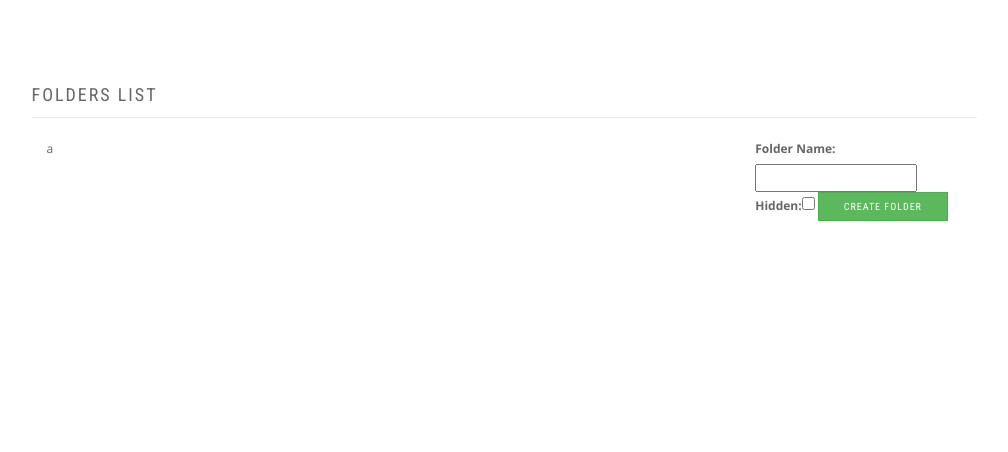
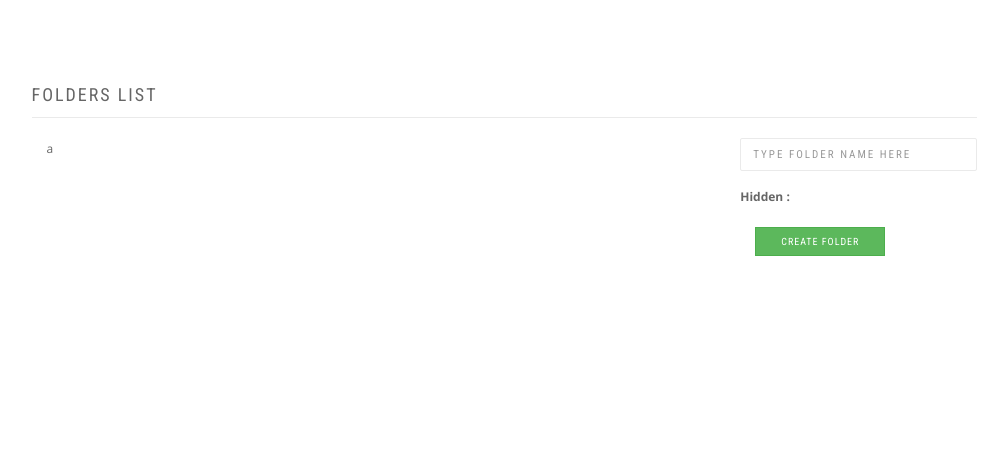
Before and after one commit to alic-xc/FileManager, a Django app: page /folder in a window 1280 px wide. Shown: the part 50-502 px from the top of the page, without its empty margins (136-1144 px from the left). Run offline with Django 3.2, Linux system fonts and the light colour scheme; some libraries are stand-ins or nearby versions; some web fonts are replaced.

Commit message:
working on the form for input attributes. Though flask is simpler than django

```diff
--- a/Manager/forms.py
+++ b/Manager/forms.py
@@ -1,8 +1,9 @@
 from django import forms
 
 class folderForm(forms.Form):
-    folder_name = forms.CharField(label='Folder Name', max_length=50)
-    hidden = forms.BooleanField(label='Hidden')
+    folder_name = forms.CharField(label='Folder Name', max_length=50,
+                                  widget= forms.TextInput(attrs={'placeholder':'Type Folder Name Here','class':'form-control'}) )
+    status = forms.ChoiceField(label='Status', choices=((True, 'Hidden'),(False,'Unhide')))
 
 class videoForm():
     pass
--- a/Manager/templates/Manager/app/folder.html
+++ b/Manager/templates/Manager/app/folder.html
@@ -24,7 +24,13 @@ Folder section
                 <div class="col-sm-3">
                   <form class="form-horizontal"  method="post">
                     {% csrf_token %}
-                      {{ form }}
+                      <div class="form-group">
+                        {{ form.folder_name }}
+                      </div>
+                      <div class="form-group">
+                        <label for=""> Hidden : </label>
+                        {{ form.hidden }}
+                      </div>
                       <button type="submit" name="button" class='btn btn-success btn-sm' >Create Folder</button>
                   </form>
                 </div>
```
